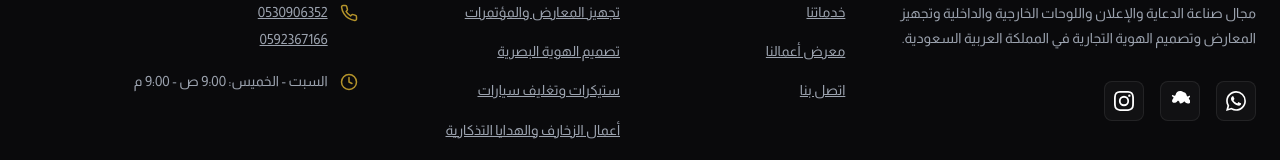
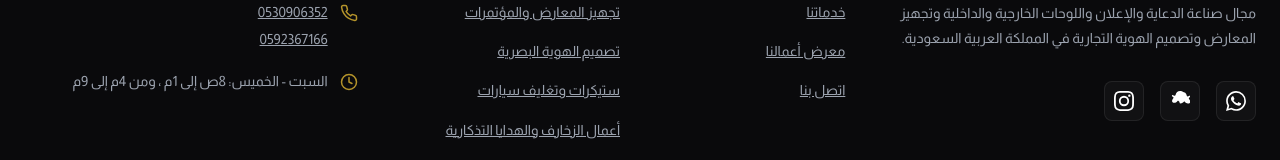
Before and after one commit to brandme266-prog/ishraq, a Next.js app: page / in a window 1280 px wide. Shown: the part 6535-6695 px from the top of the page. Built offline with nearby package versions, Linux system fonts and the light colour scheme; a web font is replaced by a local one.

Commit message:
Update working hours

```diff
--- a/src/app/contact/page.tsx
+++ b/src/app/contact/page.tsx
@@ -99,7 +99,8 @@ export default function Contact() {
                     <h3 className={styles.cardTitle}>ساعات العمل الرسمية</h3>
                     <p className={styles.cardValue}>
                       السبت - الخميس:<br />
-                      9:00 صباحاً - 9:00 مساءً<br />
+                      8:00 صباحاً - 1:00 مساءً<br />
+                      4:00 مساءً - 9:00 مساءً<br />
                       الجمعة: عطلة أسبوعية
                     </p>
                   </div>
--- a/src/components/Footer.tsx
+++ b/src/components/Footer.tsx
@@ -74,7 +74,7 @@ export default function Footer() {
             </li>
             <li className={styles.contactItem}>
               <svg width="18" height="18" viewBox="0 0 24 24" fill="none" stroke="currentColor" strokeWidth="2" strokeLinecap="round" strokeLinejoin="round" className={styles.icon}><circle cx="12" cy="12" r="10"></circle><polyline points="12 6 12 12 16 14"></polyline></svg>
-              <span>السبت - الخميس: 9:00 ص - 9:00 م</span>
+              <span>السبت - الخميس: 8ص إلى 1م ، ومن 4م إلى 9م</span>
             </li>
           </ul>
         </div>
```
